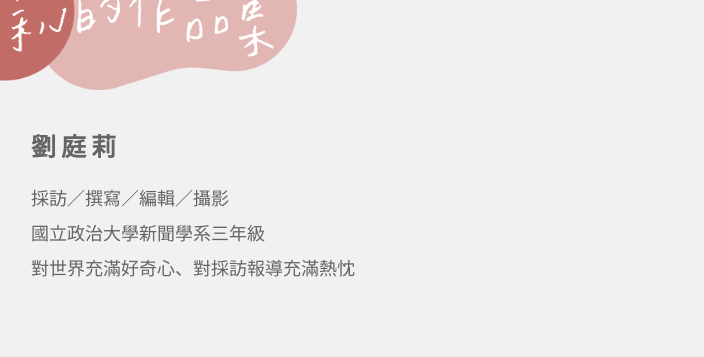
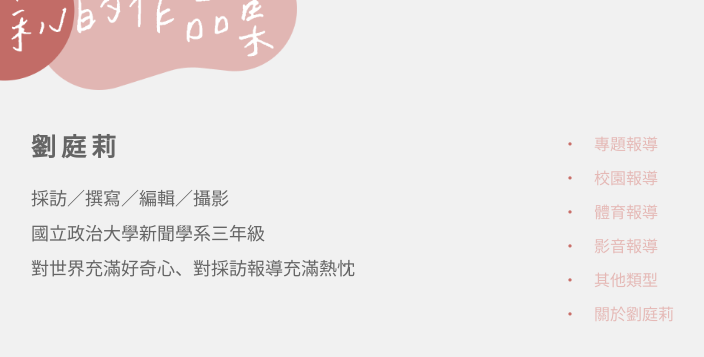
Before and after one commit to tingliiiii/portfolio, a plain HTML site: page index.html in a window 1280 px wide. Shown: the part 80-437 px from the top of the page, 573-1277 px from the left. Drawn offline with Linux system fonts and the light colour scheme.

Commit message:
Add files via upload

```diff
--- a/index.html
+++ b/index.html
@@ -130,17 +130,18 @@
 
         a:visited {
             /* 設定已經瀏覽過的連結 */
-            color: #FFFFFF;
+            text-decoration: none;
         }
 
         a:hover {
             /*設定滑鼠移經的連結*/
-            text-decoration: underline;
+            text-decoration: none;
+            transition: 0.5s;
         }
 
         a:active {
             /*設定正在點選的連結*/
-            text-decoration: underline;
+            text-decoration: none;
         }
 
         h5 {
@@ -214,6 +215,29 @@
             bottom: -60px;
         }
 
+        ul {
+            list-style: none;
+            font-family: Noto Sans TC;
+            font-style: normal;
+            font-weight: 500;
+        }
+
+        ul li::before {
+            content: "・　";
+            color: #C96F69;
+        }
+
+        li{
+            padding: 5px;
+        }
+
+        .sec{
+            color: #E5B9B6;
+        }
+
+        .sec:hover{
+            color: #C96F69;
+        }
 
 
         /* viewport width >1024px */
@@ -535,6 +559,20 @@
                 <img src="./images/logo.png" class="header"></a>
         </div>
 
+        <!-- nav -->
+        <div style="width: 180px;height: 200px; position: fixed;right: 10px;">
+            <nav>
+                <ul>
+                    <li><a class="sec" href="#sec-1">專題報導</a></li>
+                    <li><a class="sec" href="#sec-2">校園報導</a></li>
+                    <li><a class="sec" href="#sec-3">體育報導</a></li>
+                    <li><a class="sec" href="#sec-4">影音報導</a></li>
+                    <li><a class="sec" href="#sec-5">其他類型</a></li>
+                    <li><a class="sec" href="#sec-6">關於劉庭莉</a></li>
+                </ul>
+            </nav>
+        </div>
+
         <!-- first -->
         <div style="width: 700px; height: 200px; display: flex; justify-content: space-evenly;" class="center">
             <div class="first-pic">
@@ -551,7 +589,7 @@
         <div>
             <div style="display: flex; justify-content: center; margin-top: 30px;">
                 <div class="line"></div>
-                <h3>專題報導</h3>
+                <h3 id="sec-1">專題報導</h3>
                 <div class="line"></div>
             </div>
 
@@ -584,7 +622,7 @@
         <div>
             <div style="display: flex;justify-content: center;margin-top: 30px; margin-bottom: 30px;">
                 <div class="line"></div>
-                <h3>校園報導</h3>
+                <h3 id="sec-2">校園報導</h3>
                 <div class="line"></div>
             </div>
 
@@ -642,7 +680,7 @@
         <div>
             <div style="display: flex;justify-content: center;margin-top: 30px; margin-bottom: 30px;">
                 <div class="line"></div>
-                <h3>體育報導</h3>
+                <h3 id="sec-3">體育報導</h3>
                 <div class="line"></div>
             </div>
             <div style="width: 70% ;display: flex; justify-content: space-between; margin: 30px auto 30px auto;">
@@ -675,7 +713,7 @@
         <div>
             <div style="display: flex;justify-content: center;margin-top: 30px; margin-bottom: 30px;">
                 <div class="line"></div>
-                <h3>影音報導</h3>
+                <h3 id="sec-4">影音報導</h3>
                 <div class="line"></div>
             </div>
 
@@ -702,7 +740,7 @@
         <div>
             <div style="display: flex;justify-content: center;margin-top: 30px; margin-bottom: 30px;">
                 <div class="line"></div>
-                <h3>其他類型</h3>
+                <h3 id="sec-5">其他類型</h3>
                 <div class="line"></div>
             </div>
             <div style="width: 70% ;display: flex; justify-content: space-between;
@@ -752,7 +790,7 @@
         <div>
             <div style="display: flex;justify-content: center;margin-top: 30px; margin-bottom: 30px;">
                 <div class="line"></div>
-                <h3>關於・劉庭莉</h3>
+                <h3 id="sec-6">關於・劉庭莉</h3>
                 <div class="line"></div>
             </div>
             <div style="width: 60%; margin: auto;
```
